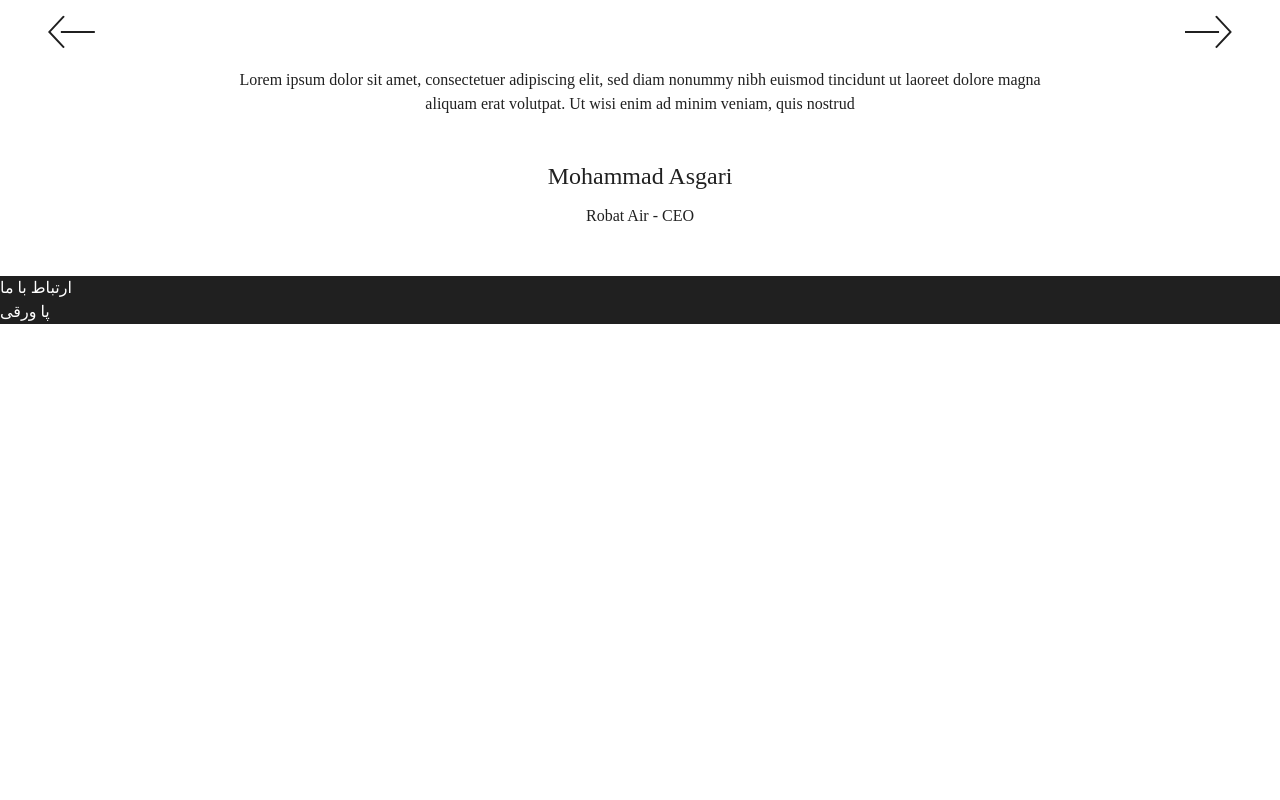
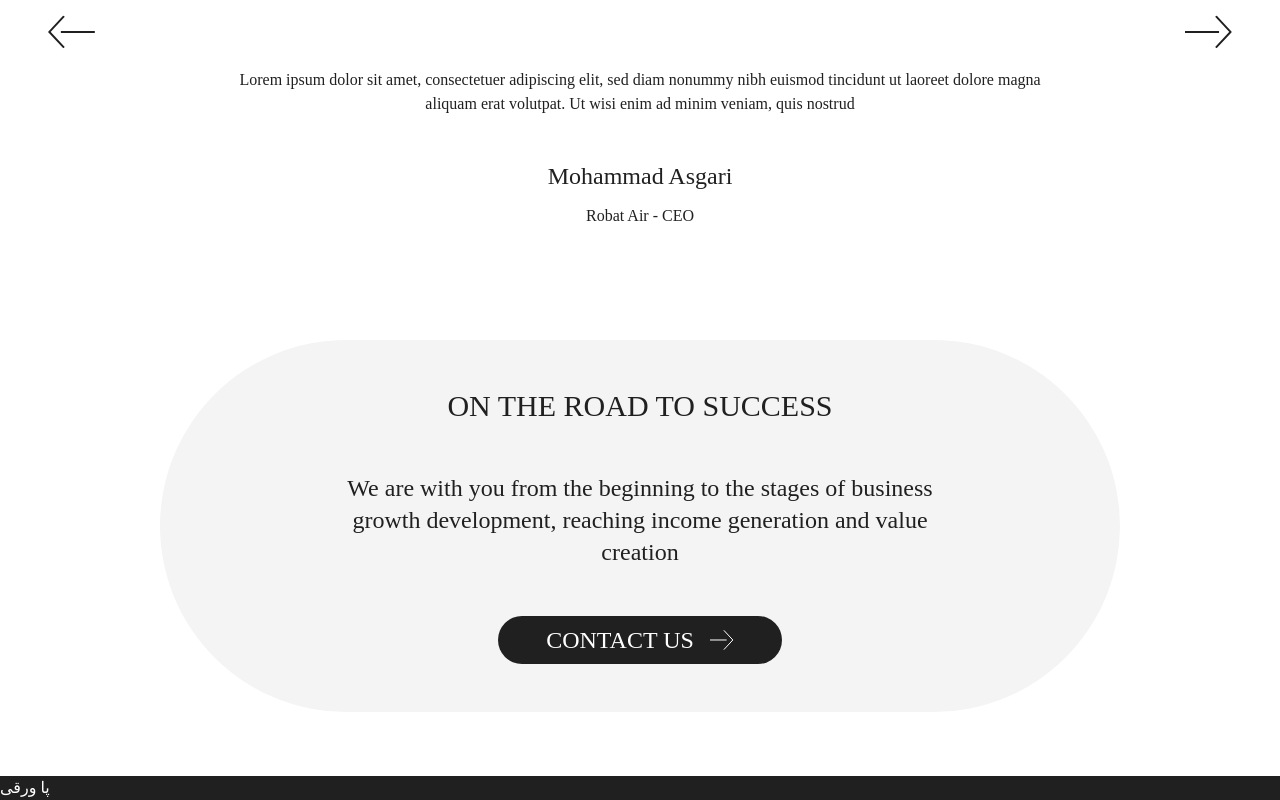
Before and after one commit to leehaamdev/batriders, a React (Create React App) app: page / in a window 1280 px wide. Shown: the part 4634-5434 px from the top of the page. Before the commit the page ends 4958 px from the top, so only its background shows below. Built offline with nearby package versions, Linux system fonts and the light colour scheme; a web font is replaced by a local one.

Commit message:
merge contact with customer

```diff
--- a/public/output.css
+++ b/public/output.css
@@ -644,6 +644,10 @@ video {
   margin: 2rem;
 }
 
+.m-24 {
+  margin: 6rem;
+}
+
 .mx-auto {
   margin-left: auto;
   margin-right: auto;
@@ -652,6 +656,16 @@ video {
 .mx-24 {
   margin-left: 6rem;
   margin-right: 6rem;
+}
+
+.mx-12 {
+  margin-left: 3rem;
+  margin-right: 3rem;
+}
+
+.mx-32 {
+  margin-left: 8rem;
+  margin-right: 8rem;
 }
 
 .mt-20 {
@@ -680,6 +694,10 @@ video {
 
 .grow {
   flex-grow: 1;
+}
+
+.basis-0 {
+  flex-basis: 0px;
 }
 
 .rotate-90 {
@@ -724,6 +742,22 @@ video {
   border-radius: 1.5rem;
 }
 
+.rounded {
+  border-radius: 0.25rem;
+}
+
+.rounded-xl {
+  border-radius: 0.75rem;
+}
+
+.rounded-full {
+  border-radius: 9999px;
+}
+
+.rounded-lg {
+  border-radius: 0.5rem;
+}
+
 .rounded-br-none {
   border-bottom-right-radius: 0px;
 }
@@ -749,6 +783,26 @@ video {
 .bg-white {
   --tw-bg-opacity: 1;
   background-color: rgb(255 255 255 / var(--tw-bg-opacity));
+}
+
+.bg-zinc-500 {
+  --tw-bg-opacity: 1;
+  background-color: rgb(113 113 122 / var(--tw-bg-opacity));
+}
+
+.bg-zinc-300 {
+  --tw-bg-opacity: 1;
+  background-color: rgb(212 212 216 / var(--tw-bg-opacity));
+}
+
+.bg-zinc-200 {
+  --tw-bg-opacity: 1;
+  background-color: rgb(228 228 231 / var(--tw-bg-opacity));
+}
+
+.bg-zinc-100 {
+  --tw-bg-opacity: 1;
+  background-color: rgb(244 244 245 / var(--tw-bg-opacity));
 }
 
 .bg-gradient-to-br {
@@ -789,6 +843,14 @@ video {
   padding: 0.75rem;
 }
 
+.p-16 {
+  padding: 4rem;
+}
+
+.p-2 {
+  padding: 0.5rem;
+}
+
 .py-12 {
   padding-top: 3rem;
   padding-bottom: 3rem;
@@ -824,12 +886,31 @@ video {
   padding-right: 8rem;
 }
 
+.px-12 {
+  padding-left: 3rem;
+  padding-right: 3rem;
+}
+
+.py-2 {
+  padding-top: 0.5rem;
+  padding-bottom: 0.5rem;
+}
+
+.px-4 {
+  padding-left: 1rem;
+  padding-right: 1rem;
+}
+
 .pb-12 {
   padding-bottom: 3rem;
 }
 
 .pt-24 {
   padding-top: 6rem;
+}
+
+.pl-4 {
+  padding-left: 1rem;
 }
 
 .text-center {
@@ -892,6 +973,10 @@ video {
   font-weight: 500;
 }
 
+.font-thin {
+  font-weight: 100;
+}
+
 .text-white {
   --tw-text-opacity: 1;
   color: rgb(255 255 255 / var(--tw-text-opacity));
--- a/src/App.js
+++ b/src/App.js
@@ -5,7 +5,6 @@ import Projects from "./components/Projects/Projects"
 import Features from "./components/Features/Features"
 import Team from "./components/Team/Team"
 import Customers from "./components/Customers/Customers"
-import Contact from "./components/Contact/Contact"
 import Footer from "./components/Footer/Footer"
 
 
@@ -19,7 +18,6 @@ function App() {
       <Features />
       <Team />
       <Customers />
-      <Contact />
       <Footer />
     </div>
   );
--- a/src/components/Contact/Contact.js
+++ /dev/null
@@ -1,11 +0,0 @@
-function Contact() {
-    return (
-        <div>
-            <h1>
-                ارتباط با ما
-            </h1>
-        </div>
-     );
-}
-
-export default Contact;
--- /dev/null
+++ b/src/components/Customers/Contact.js
@@ -0,0 +1,15 @@
+import arrow from './arrow.svg'
+
+function Contact() {
+    return (
+        <div className="bg-white text-back p-16">
+            <div className="flex flex-col items-center bg-zinc-100 rounded-full text-center p-12 mx-24">
+                <h1 className="text-3xl font-thin">ON THE ROAD TO SUCCESS</h1>
+                <p className="text-2xl font-thin py-12 mx-32">We are with you from the beginning to the stages of business growth development, reaching income generation and value creation</p>
+                <button className="bg-back text-white flex items-center px-12 py-2 rounded-3xl text-2xl font-thin">CONTACT US <img src={arrow}className="pl-4"/></button>
+            </div>
+        </div>
+     );
+}
+
+export default Contact;
--- a/src/components/Customers/Customers.js
+++ b/src/components/Customers/Customers.js
@@ -1,3 +1,5 @@
+import Contact from './Contact';
+
 import left from './left.svg'
 import right from './right.svg'
 import avatar from './avatar.png'
@@ -16,6 +18,7 @@ function Customers() {
                 </div>
                 <img src={right} className="m-12"/>
             </div>
+            <Contact />
         </div>
      );
 }
```
Also changed, not shown: src/components/Customers/arrow.svg (added).
